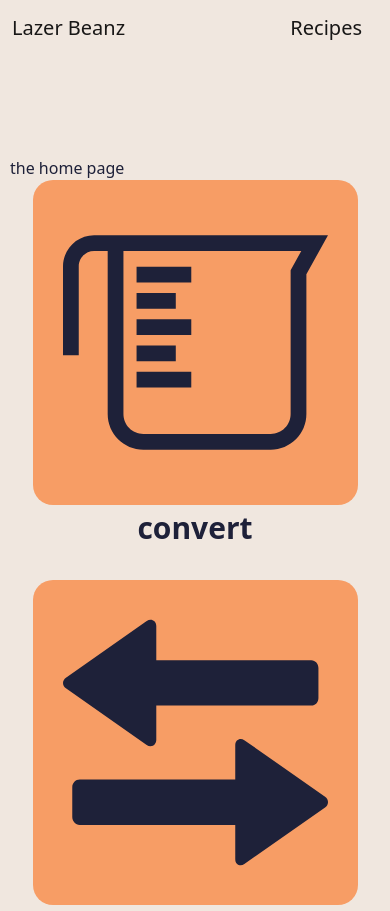
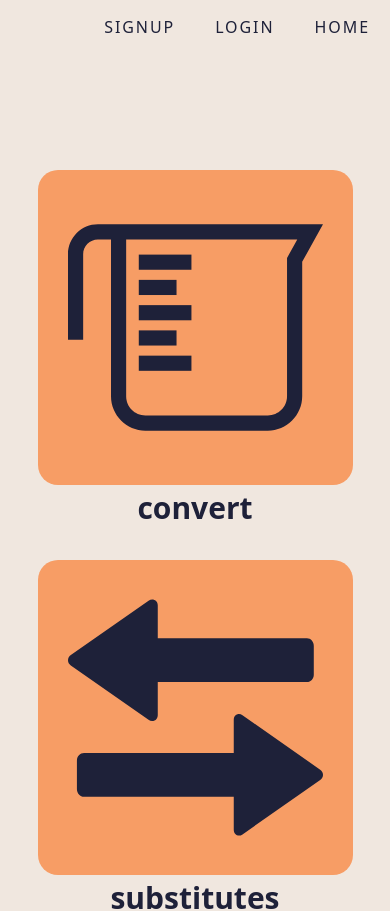
Before and after one commit to dwelch2344/Kitchen-Buddy, a React (Create React App) app in the folder client/: page / in a window 390 px wide. Shown: the top 911 px of the page. Built offline with nearby package versions, Linux system fonts and the light colour scheme.

Commit message:
add links to home page, create nav bar, style nav bar, media queries, add another button to home page

```diff
--- a/client/src/App.js
+++ b/client/src/App.js
@@ -14,6 +14,7 @@ import NoMatch from './components/NoMatch';
 import Recipes from './components/Recipes';
 import Timer from './components/pages/Timer';
 import Converter from './components/pages/ConvertPage/ConvertPage';
+// import Substitutes from './components/pages/Substitute';
 
 
 //import Home from './pages/Home';
@@ -46,10 +47,11 @@ function App() {
           <div className='body-main'>
             <Switch>
               <Route exact path='/' component={Home} />
-              <Route path="/sign-in" component={Login} />
+              <Route path="/login" component={Login} />
               <Route path="/sign-up" component={SignUp} />
+              <Route path="/convert" component={Converter} />
+              {/* <Route path="/substitutes" component={Substitutes} /> */}
               <Route path="/recipes" component={Recipes} />
-              <Route path="/convert" component={Converter} />
               <Route path="/timer" component={Timer} />
               <Route component={NoMatch} />
             </Switch>
--- a/client/src/components/NavBar/NavBar.js
+++ b/client/src/components/NavBar/NavBar.js
@@ -1,28 +1,66 @@
 import React from "react";
 import { Link } from "react-router-dom";
+// import Auth from "../../utils/auth";
 
+import './navbar.css';
 
 const NavBar = () => {
 
+    // function navConditional() {
+
+    //     if (Auth.loggedIn()) {
+    //         return (
+    //             <ul>
+    //                 <li className="nav-item">
+    //                     <Link className="nav-link" to={"/login"}>LOGOUT</Link>
+    //                 </li>
+    //                 <li className="nav-item">
+    //                     <Link className="nav-link" to={"/"}>HOME</Link>
+    //                 </li>
+    //             </ul>
+    //         );
+    //     } else {
+    //         return (
+    //             <ul>
+    //                 <li className="nav-item">
+    //                     <Link className="nav-link" to={"/sign-up"}>SIGNUP</Link>
+    //                 </li>
+    //                 <li className="nav-item">
+    //                     <Link className="nav-link" to={"/sign-in"}>LOGIN</Link>
+    //                 </li>
+    //                 <li className="nav-item">
+    //                     <Link className="nav-link" to={"/"}>HOME</Link>
+    //                 </li>
+    //             </ul>
+    //         );
+
+    //     }
+
+    // }
+
+
+
     return (
-        <nav className="navbar navbar-expand-lg navbar-light ">
-            <div className="container">
-            <Link className="navbar-brand" to={"/sign-in"}>Lazer Beanz</Link>
-            <Link className="navbar-brand" to={"/recipes"}>Recipes</Link>
-            <div className="collapse navbar-collapse" id="navbarTogglerDemo02">
-                <ul className="navbar-nav ml-auto">
+
+        // <nav>
+        //     {navConditional()}
+        // </nav>
+
+        <nav>
+            <ul>
+
                 <li className="nav-item">
-                    <Link className="nav-link" to={"/sign-in"}>Sign in</Link>
+                    <Link className="nav-link" to={"/sign-up"}>SIGNUP</Link>
                 </li>
                 <li className="nav-item">
-                    <Link className="nav-link" to={"/sign-up"}>Sign up</Link>
+                    <Link className="nav-link" to={"/login"}>LOGIN</Link>
                 </li>
+
                 <li className="nav-item">
-                    <Link className="nav-link" to={"/timer"}>Timer</Link>
+                    <Link className="nav-link" to={"/"}>HOME</Link>
                 </li>
-                </ul>
-            </div>
-            </div>
+
+            </ul>
         </nav>
     );
 };
--- a/client/src/components/NavBar/navbar.css
+++ b/client/src/components/NavBar/navbar.css
@@ -1,4 +1,47 @@
-.navbar-light {
-    background-color: #ffffff;
-    box-shadow: 0px 14px 80px rgba(34, 35, 58, 0.2);
-  }
+nav {
+	display: flex;
+	justify-content: flex-end;
+}
+
+nav ul {
+	display: flex;
+	flex-direction: row;
+
+	list-style: none;
+}
+
+.nav-link {
+	color: #1e2139;
+	text-transform: uppercase;
+	text-decoration: none;
+	letter-spacing: 0.12em;
+
+	display: inline-block;
+	padding: 15px 20px;
+	position: relative;
+}
+
+.nav-link:after {
+	/* background: none repeat scroll 0 0 transparent; */
+	bottom: 0;
+	content: '';
+	display: block;
+	height: 2px;
+	left: 50%;
+	position: absolute;
+	background: #1e2139;
+	transition: all 0.3s ease-in-out 0s;
+	width: 0;
+	color: inherit;
+}
+
+.nav-link:hover:after {
+	width: 100%;
+	left: 0;
+	color: inherit;
+}
+
+.nav-link:visited,
+.nav-link:hover {
+	color: inherit;
+}
--- a/client/src/components/pages/Home/Home.css
+++ b/client/src/components/pages/Home/Home.css
@@ -19,28 +19,31 @@
 
 .convert-link-btn,
 .substitute-link-btn,
-.recipe-link-btn {
+.recipe-link-btn,
+.timer-link-btn {
 	display: flex;
 	flex-direction: column;
 	/*
 	outline: rgb(0, 100, 214) solid 2px; */
 	background-color: #f79d65;
 	border-radius: 20px;
+
+	transition: all 0.25s ease-in-out;
 }
 
 .convert-link-btn:hover,
 .substitute-link-btn:hover,
-.recipe-link-btn:hover {
+.recipe-link-btn:hover,
+.timer-link-btn:hover {
 	cursor: pointer;
 	/* background-color: #e48950; */
 	background-color: #5b85aa;
-
-	transition: 0.2s;
 }
 
 .convert-link-btn svg,
 .substitute-link-btn svg,
-.recipe-link-btn svg {
+.recipe-link-btn svg,
+.timer-link-btn svg {
 	padding: 30px;
 
 	fill: #1e2139;
@@ -50,7 +53,8 @@
 
 .convert-link-text,
 .substitute-link-text,
-.recipe-link-text {
+.recipe-link-text,
+.timer-link-text {
 	display: flex;
 	justify-content: center;
 
@@ -62,37 +66,52 @@
 	.single-btn-containers,
 	.convert-link-btn svg,
 	.substitute-link-btn svg,
-	.recipe-link-btn svg {
+	.recipe-link-btn svg,
+	.timer-link-btn svg {
 		/* font-size: 50px; */
 		height: 400px;
 	}
 }
 
-@media screen and (max-width: 1400px) {
+@media screen and (max-width: 1875px) {
 	.single-btn-containers,
 	.convert-link-btn svg,
 	.substitute-link-btn svg,
-	.recipe-link-btn svg {
+	.recipe-link-btn svg,
+	.timer-link-btn svg {
 		height: 300px;
 	}
 }
 
-@media screen and (max-width: 930px) {
+@media screen and (max-width: 1450px) {
 	.single-btn-containers,
 	.convert-link-btn svg,
 	.substitute-link-btn svg,
-	.recipe-link-btn svg {
-		height: 325px;
+	.recipe-link-btn svg,
+	.timer-link-btn svg {
+		height: 275px;
 	}
 }
 
-@media screen and (max-width: 930px) {
+/* mobile and tablets */
+
+@media screen and (max-width: 1300px) {
+	.single-btn-containers,
+	.convert-link-btn svg,
+	.substitute-link-btn svg,
+	.recipe-link-btn svg,
+	.timer-link-btn svg {
+		height: 315px;
+	}
+}
+
+@media screen and (max-width: 1300px) {
 	.app-btn-container {
 		flex-wrap: wrap;
 	}
 }
 
-@media screen and (max-width: 930px) {
+@media screen and (max-width: 1300px) {
 	.single-btn-containers {
 		margin-bottom: 75px;
 	}
--- a/client/src/components/pages/Home/Home.js
+++ b/client/src/components/pages/Home/Home.js
@@ -1,38 +1,42 @@
 import React from "react";
+import { Link } from "react-router-dom";
 
 
 
 import { ReactComponent as ConvertSvg } from '../../../assets/img/measuring-cup-svgrepo-com.svg';
 import { ReactComponent as SubstituteSvg } from '../../../assets/img/arrows-svgrepo-com.svg';
 import { ReactComponent as RecipeSvg } from '../../../assets/img/recipes-svgrepo-com.svg';
-
+import { ReactComponent as TimerSvg } from '../../../assets/img/timer-svgrepo-com.svg';
 
 import './Home.css';
 
 const Home = () => {
 
     return (
-        <div className="home-main-container">the home page
+        <div className="home-main-container">
 
             <div className="app-btn-container">
 
                 <div className="single-btn-containers">
+
                     <div className="convert-link-btn">
-
-                        <div><ConvertSvg /></div>
-
+                        <Link to="/convert">
+                            <div><ConvertSvg /></div>
+                        </Link>
                         <div className="convert-link-text">
                             convert
                         </div>
+
                     </div>
+
                 </div>
 
 
                 <div className="single-btn-containers">
                     <div className="substitute-link-btn">
-
+                        {/* <Link to="/substitutes"> */}
                         <div><SubstituteSvg /></div>
-
+                        {/* </Link> */}
                         <div className="substitute-link-text">
                             substitutes
                         </div>
@@ -42,14 +46,24 @@ const Home = () => {
 
                 <div className="single-btn-containers">
                     <div className="recipe-link-btn">
-
-                        <div><RecipeSvg /></div>
-
+                        <Link to="/recipes">
+                            <div><RecipeSvg /></div>
+                        </Link>
                         <div className="recipe-link-text">
                             recipes
                         </div>
                     </div>
+                </div>
 
+                <div className="single-btn-containers">
+                    <div className="timer-link-btn">
+                        <Link to="/timer">
+                            <div><TimerSvg /></div>
+                        </Link>
+                        <div className="timer-link-text">
+                            timer
+                        </div>
+                    </div>
                 </div>
 
 
```
Also changed, not shown: client/src/assets/img/timer-svgrepo-com.svg (added).
